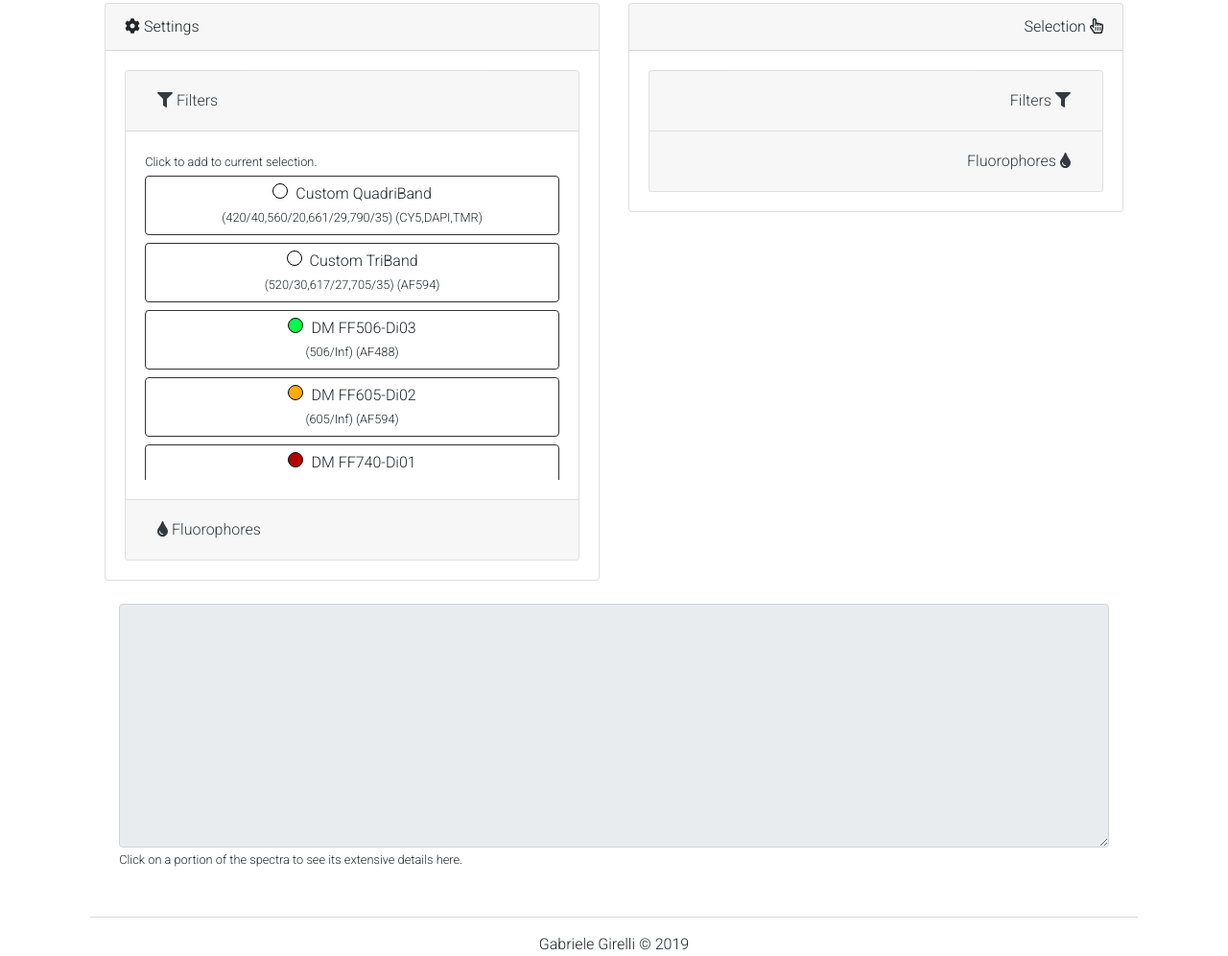
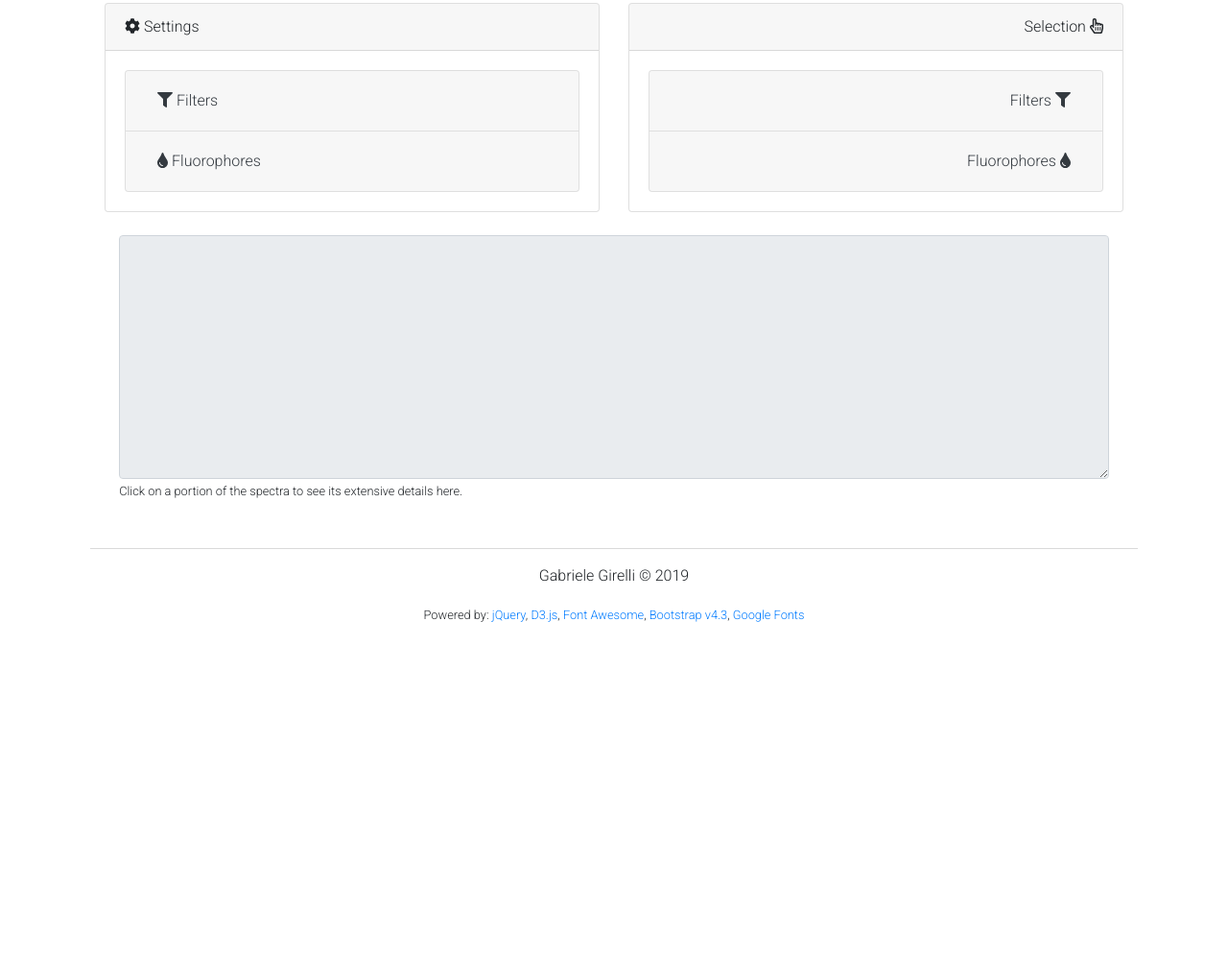
Before and after one commit to ggirelli/SpectraScope, a plain HTML site: page app.html in a window 1280 px wide. Shown: the part 608-1604 px from the top of the page at 96% size. After the commit the page ends 1276 px from the top, so only its background shows below. Drawn offline with nearby package versions, Linux system fonts and the light colour scheme; a web font is replaced by a local one.

Commit message:
Added footer credits.

```diff
--- a/app.html
+++ b/app.html
@@ -60,7 +60,7 @@
                 <div class="card-header" id="headingOne"><h2 class="mb-0">
                   <button class="btn btn-link collapsed btn-block text-left text-dark" type="button" data-toggle="collapse" data-target="#settings-filters" aria-expanded="true" aria-controls="settings-filters"><i class="fas fa-filter"></i> Filters</button>
                 </h2></div>
-                <div id="settings-filters" class="collapse show" aria-labelledby="headingOne" data-parent="#accordion-settings"><div class="card-body">
+                <div id="settings-filters" class="collapse" aria-labelledby="headingOne" data-parent="#accordion-settings"><div class="card-body">
                   <small>Click to add to current selection.</small>
                   <div class="option-list"></div>
                 </div></div>
@@ -116,7 +116,8 @@
 
 		</article>
 		<footer class="mt-5 col col-10 offset-1 text-center">
-			Gabriele Girelli &copy; 2019
+			<p>Gabriele Girelli &copy; 2019</p>
+      <p><small>Powered by: <a href="https://jquery.com/">jQuery</a>, <a href="https://d3js.org/">D3.js</a>, <a href="https://fontawesome.com">Font Awesome</a>, <a href="https://getbootstrap.com/docs/4.3/">Bootstrap v4.3</a>, <a href="https://fonts.google.com/">Google Fonts</a></small></p>
 		</footer>
 	</div>
 </body>
```
